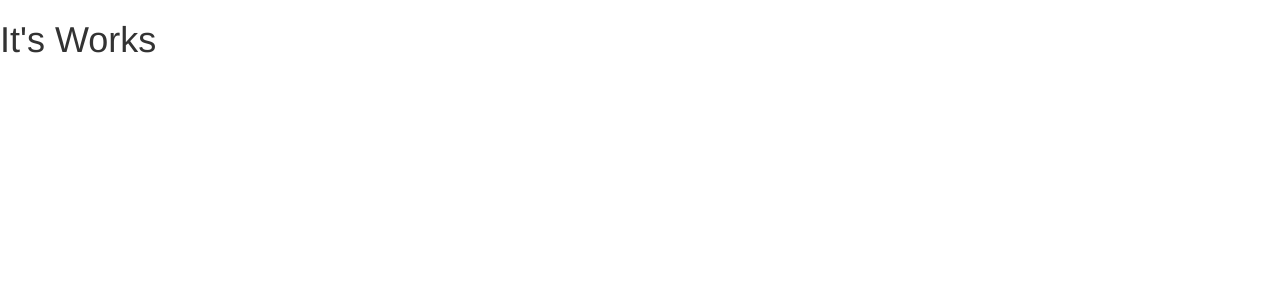
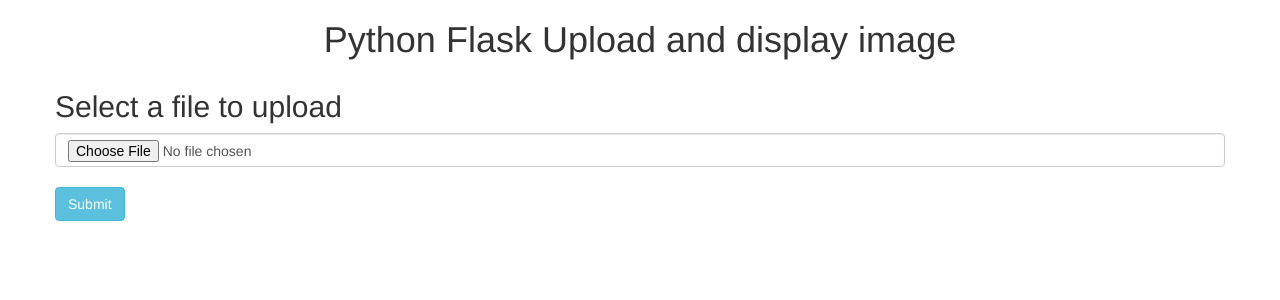
Before and after one commit to Abunawas-3214/GacThorax, a Flask app: page / in a window 1280 px wide. Before the commit the part shown is almost empty. Shown: the top 300 px of the page. Run offline with Flask 2, Linux system fonts and the light colour scheme; some libraries are stand-ins or nearby versions.

Commit message:
Edit index.html

```diff
--- a/templates/index.html
+++ b/templates/index.html
@@ -7,6 +7,38 @@
     <script src="https://ajax.googleapis.com/ajax/libs/jquery/3.1.0/jquery.min.js"></script>
 </head>
 <body>
-    <H1>It's Works</H1>
+    <p><h1 align="center">Python Flask Upload and display image</h1></p>
+    <div class="container">
+        <div class="row">
+            <h2>Select a file to upload</h2>
+            <p>
+                {% with messages = get_flashed_messages() %}
+                  {% if messages %}
+                    <ul>
+                    {% for message in messages %}
+                      <li>{{ message }}</li>
+                    {% endfor %}
+                    </ul>
+                  {% endif %}
+                {% endwith %}
+            </p>
+            {% if filename %}
+            <div>
+                <img src="{{ url_for('display_image', filename=filename) }}">
+            </div>
+            {% endif %}
+
+            <form method="post" action="/upload" enctype="multipart/form-data">
+                <dl>
+                    <p>
+                        <input type="file" name="file" class="form-control" autocomplete="off" required>
+                    </p>
+                </dl>
+                <p>
+                    <input type="submit" value="Submit" class="btn btn-info">
+                </p>
+            </form>
+        </div>
+    </div>
 </body>
 </html>
```
